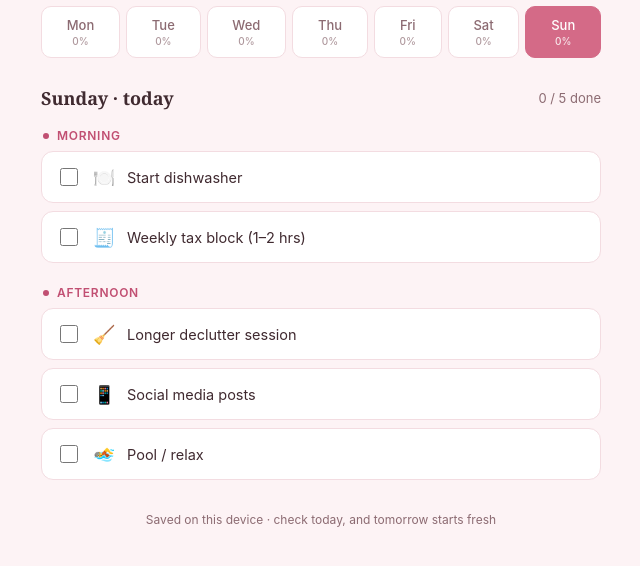
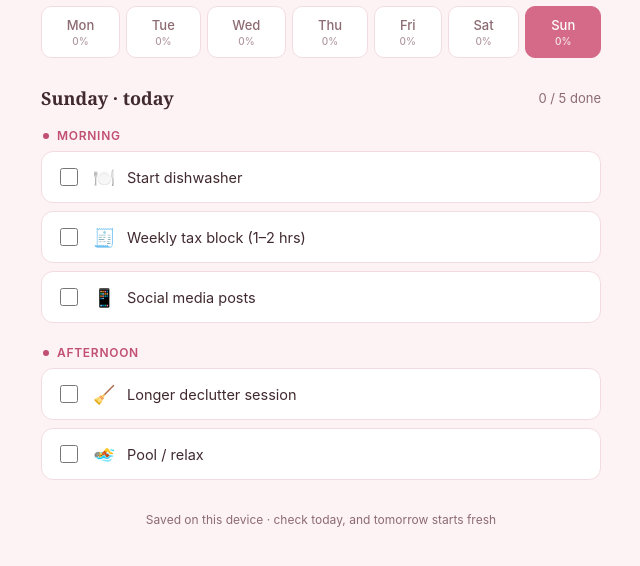
Before and after one commit to maryksgardner-lang/Routine, a plain HTML site: page index.html in a window 1280 px wide. Shown: the part 116-682 px from the top of the page, without its empty margins (319-959 px from the left). Drawn offline with Linux system fonts and the light colour scheme.

Commit message:
Update index.html

```diff
--- a/index.html
+++ b/index.html
@@ -246,11 +246,11 @@ const schedule = {
   0: [ // Sunday
     { time:'Morning', tasks:[
       {id:'dishwasher', label:'Start dishwasher', icon:'🍽️'},
-      {id:'tax', label:'Weekly tax block (1–2 hrs)', icon:'🧾'}
+      {id:'tax', label:'Weekly tax block (1–2 hrs)', icon:'🧾'},
+      {id:'social', label:'Social media posts', icon:'📱'}
     ]},
     { time:'Afternoon', tasks:[
       {id:'declutter_deep', label:'Longer declutter session', icon:'🧹'},
-      {id:'social', label:'Social media posts', icon:'📱'},
       {id:'pool', label:'Pool / relax', icon:'🏊'}
     ]}
   ]
```
